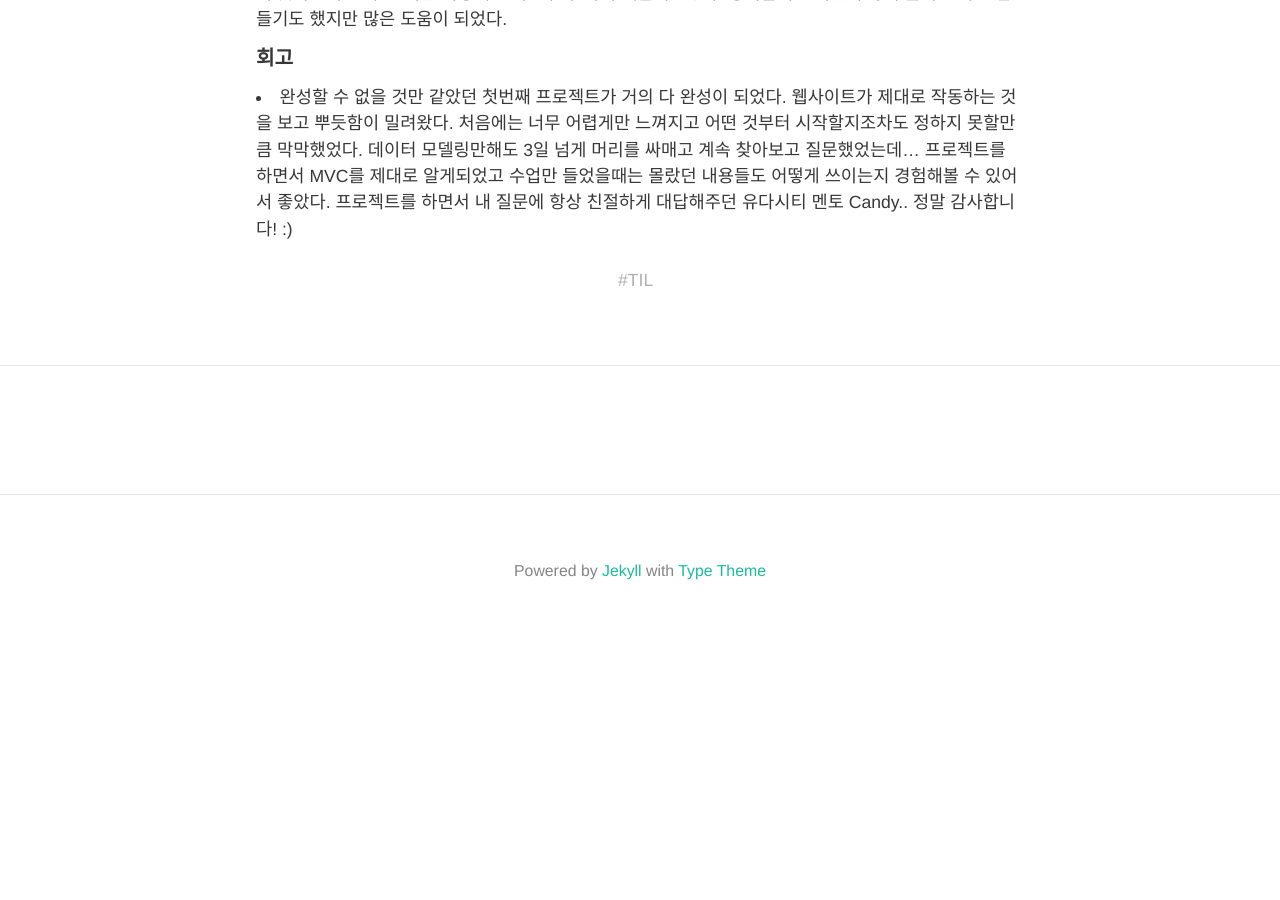
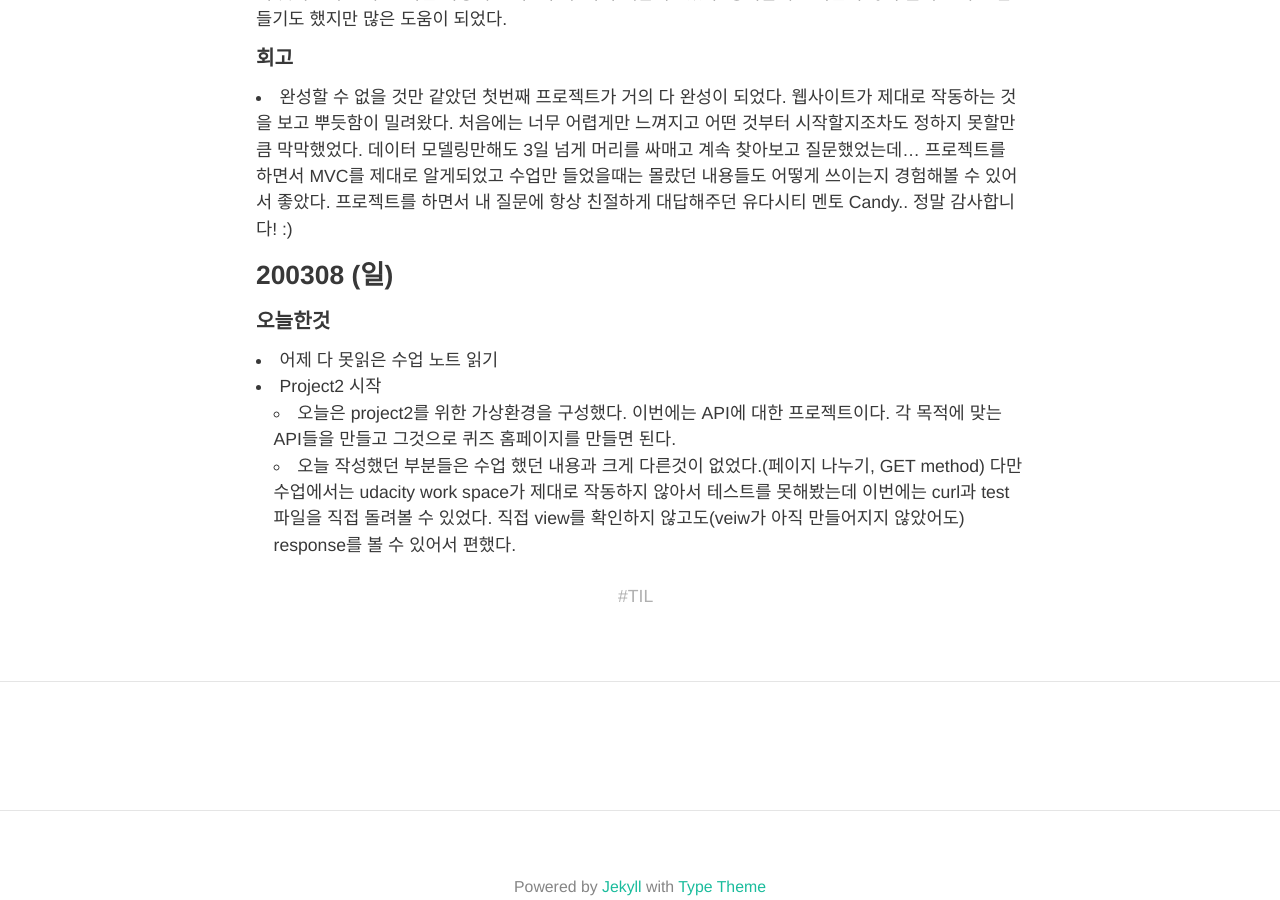
Before and after one commit to HyunlangBan/hyunlangban.github.io, a Jekyll site: the page built from _posts/2020-03-02-week-til.md, in a window 1280 px wide and 900 px high, scrolled down 2391 px. Built offline with Jekyll 4.4.1, drawn with Linux system fonts in a browser that asks for light colours; nearby versions of some CDN libraries; some web fonts are replaced; comment, search, counter and statistics services are not loaded; before the commit the page ends 3038 px from its top, so only the background shows below that.

Commit message:
Add 200308 TIL

```diff
--- a/_posts/2020-03-02-week-til.md
+++ b/_posts/2020-03-02-week-til.md
@@ -48,3 +48,10 @@ API 개발과 문서화에 대한 챕터를 끝냈다. 데이터베이스 수업
 - 다음 프로젝트를 위해 블로그에 정리한 글들을 다시 복습했다. 프로젝트를 하면서도 정리했던 것들을 다시 찾아보기도 하고 '이건 이렇게 쓰이는구나' 다시 깨닫기도했다. 정리할때는 시간이 많이 들기도 하고 힘들기도 했지만 많은 도움이 되었다.
 #### 회고
 - 완성할 수 없을 것만 같았던 첫번째 프로젝트가 거의 다 완성이 되었다. 웹사이트가 제대로 작동하는 것을 보고 뿌듯함이 밀려왔다. 처음에는 너무 어렵게만 느껴지고 어떤 것부터 시작할지조차도 정하지 못할만큼 막막했었다. 데이터 모델링만해도 3일 넘게 머리를 싸매고 계속 찾아보고 질문했었는데... 프로젝트를 하면서 MVC를 제대로 알게되었고 수업만 들었을때는 몰랐던 내용들도 어떻게 쓰이는지 경험해볼 수 있어서 좋았다. 프로젝트를 하면서 내 질문에 항상 친절하게 대답해주던 유다시티 멘토 Candy.. 정말 감사합니다! :)
+
+### 200308 (일)
+#### 오늘한것
+- 어제 다 못읽은 수업 노트 읽기
+- Project2 시작
+  - 오늘은 project2를 위한 가상환경을 구성했다. 이번에는 API에 대한 프로젝트이다. 각 목적에 맞는 API들을 만들고 그것으로 퀴즈 홈페이지를 만들면 된다.
+  - 오늘 작성했던 부분들은 수업 했던 내용과 크게 다른것이 없었다.(페이지 나누기, GET method) 다만 수업에서는 udacity work space가 제대로 작동하지 않아서 테스트를 못해봤는데 이번에는 curl과 test 파일을 직접 돌려볼 수 있었다. 직접 view를 확인하지 않고도(veiw가 아직 만들어지지 않았어도) response를 볼 수 있어서 편했다.
```
